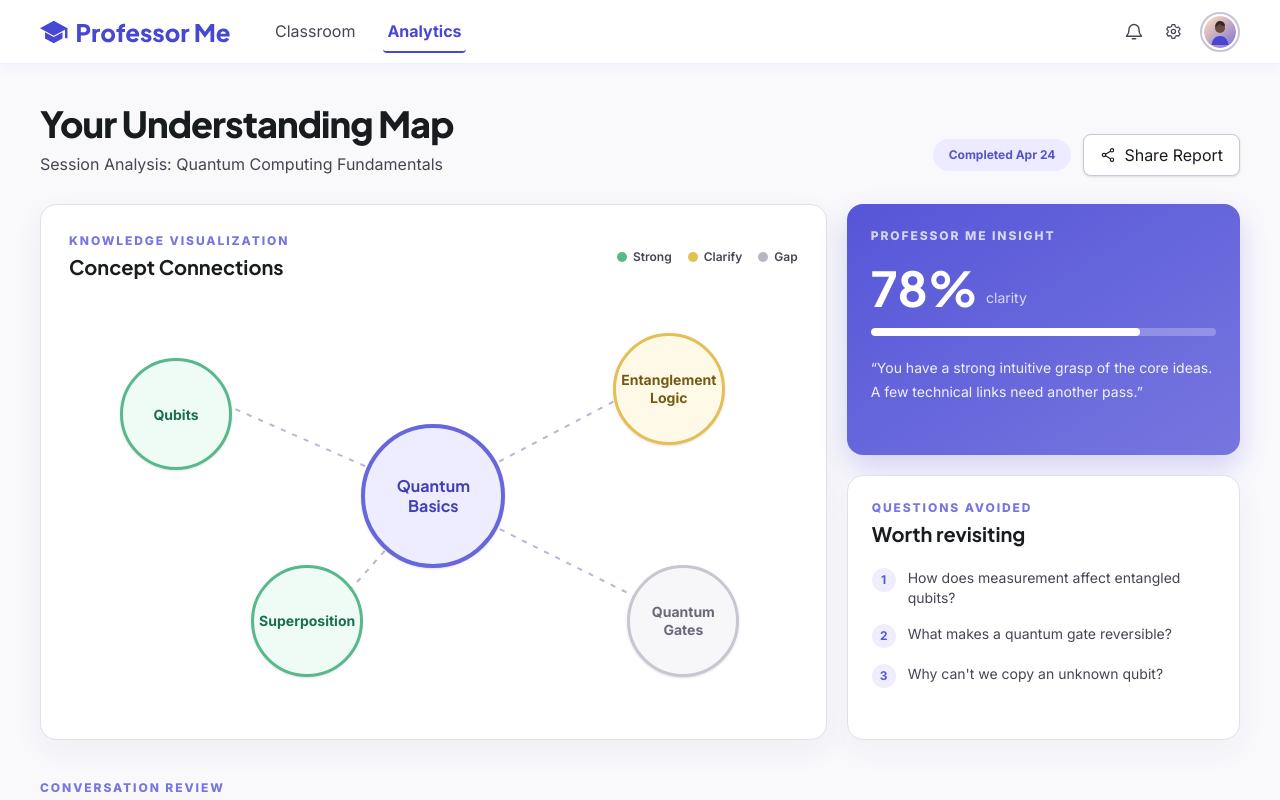
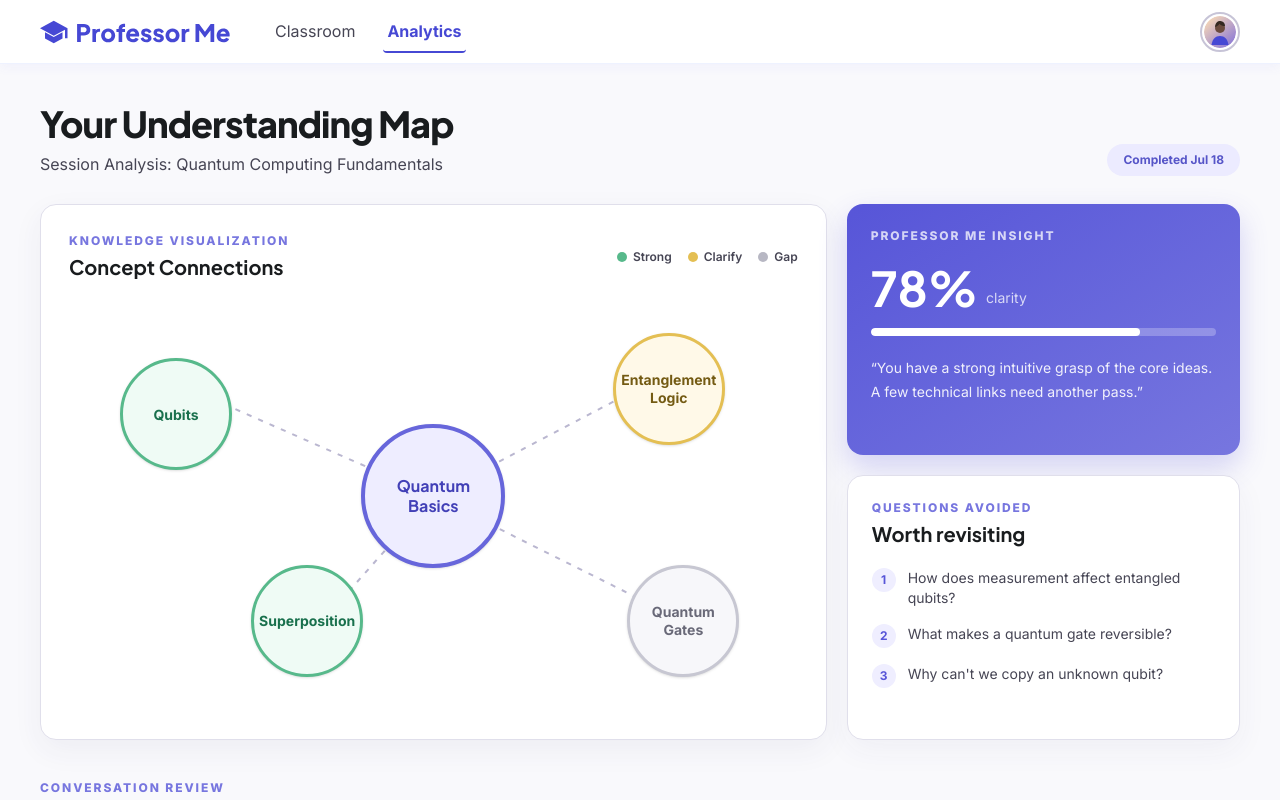
Before and after one commit to HD-Brody/Hackthe6ix2026, a Next.js app: page /session/demo/report in a window 1280 px wide. Shown: the top 800 px of the page. Built offline with nearby package versions, Linux system fonts and the light colour scheme.

Commit message:
C1. update

```diff
--- a/src/app/session/[id]/report/page.tsx
+++ b/src/app/session/[id]/report/page.tsx
@@ -31,10 +31,6 @@ const moments = [
   { time: "14:06", label: "QUANTUM GATES", color: "border-l-[#b7b7c3]", text: report.vaguest_moments[2].quote },
 ];
 
-function ShareIcon() {
-  return <svg aria-hidden="true" viewBox="0 0 24 24" fill="none" className="size-4"><circle cx="18" cy="5" r="2.5" stroke="currentColor" strokeWidth="1.7"/><circle cx="6" cy="12" r="2.5" stroke="currentColor" strokeWidth="1.7"/><circle cx="18" cy="19" r="2.5" stroke="currentColor" strokeWidth="1.7"/><path d="m8.3 10.9 7.4-4.5M8.3 13.1l7.4 4.5" stroke="currentColor" strokeWidth="1.7"/></svg>;
-}
-
 export default async function ReportPage({
   params,
   searchParams,
@@ -45,6 +41,11 @@ export default async function ReportPage({
   const { id } = await params;
   const { student } = await searchParams;
   const selectedStudent = student === "elena" ? "elena" : "sam";
+  const completedDate = new Intl.DateTimeFormat("en-US", {
+    month: "short",
+    day: "numeric",
+    timeZone: "America/Toronto",
+  }).format(new Date());
 
   return (
     <div className="flex min-h-screen flex-col bg-[#f9f9fc] text-[var(--text-primary)]">
@@ -56,10 +57,7 @@ export default async function ReportPage({
             <p className="mt-2 text-sm text-[var(--text-secondary)] sm:text-base">Session Analysis: {report.topic}</p>
           </div>
           <div className="flex flex-wrap items-center gap-3">
-            <span className="rounded-full bg-[#ecebff] px-4 py-2 text-xs font-bold text-[#5655c8]">Completed Apr 24</span>
-            <button type="button" className="inline-flex items-center gap-2 rounded-lg border border-[#c9c7d8] bg-white px-4 py-2 text-sm font-bold shadow-sm transition hover:border-[#7776df] focus-visible:outline-none focus-visible:ring-2 focus-visible:ring-[var(--brand)]">
-              <ShareIcon /> Share Report
-            </button>
+            <span className="rounded-full bg-[#ecebff] px-4 py-2 text-xs font-bold text-[#5655c8]">Completed {completedDate}</span>
           </div>
         </section>
 
--- a/src/components/SiteHeader.tsx
+++ b/src/components/SiteHeader.tsx
@@ -1,13 +1,5 @@
 import Image from "next/image";
 import Link from "next/link";
-
-function BellIcon() {
-  return <svg aria-hidden="true" viewBox="0 0 24 24" fill="none" className="size-5"><path d="M18 9a6 6 0 0 0-12 0c0 7-3 7-3 8h18c0-1-3-1-3-8Z" stroke="currentColor" strokeWidth="1.7" strokeLinecap="round" strokeLinejoin="round"/><path d="M10 20h4" stroke="currentColor" strokeWidth="1.7" strokeLinecap="round"/></svg>;
-}
-
-function GearIcon() {
-  return <svg aria-hidden="true" viewBox="0 0 24 24" fill="none" className="size-5"><path d="M9.6 3.2 9 5.4a7.4 7.4 0 0 0-1.7 1L5 5.8 3.3 8.7 5 10.3a7 7 0 0 0 0 2L3.3 14 5 17l2.3-.7a7.4 7.4 0 0 0 1.7 1l.6 2.3h3.4l.6-2.3a7.4 7.4 0 0 0 1.7-1l2.3.7 1.7-3-1.7-1.6a7 7 0 0 0 0-2l1.7-1.6L17.6 6l-2.3.7a7.4 7.4 0 0 0-1.7-1L13 3.2H9.6Z" stroke="currentColor" strokeWidth="1.5" strokeLinejoin="round"/><circle cx="11.3" cy="11.4" r="2.5" stroke="currentColor" strokeWidth="1.5"/></svg>;
-}
 
 function ProfileAvatar() {
   return (
@@ -75,11 +67,7 @@ export function SiteHeader({ activeItem, sessionId, student = "sam" }: SiteHeade
           </nav>
         </div>
 
-        <div className="flex items-center gap-1 text-[var(--text-secondary)]">
-          <button type="button" aria-label="Notifications" className="rounded-full p-2 transition hover:bg-indigo-50 hover:text-[var(--brand)] focus-visible:outline-none focus-visible:ring-2 focus-visible:ring-[var(--brand)]"><BellIcon /></button>
-          <button type="button" aria-label="Settings" className="hidden rounded-full p-2 transition hover:bg-indigo-50 hover:text-[var(--brand)] focus-visible:outline-none focus-visible:ring-2 focus-visible:ring-[var(--brand)] sm:block"><GearIcon /></button>
-          <button type="button" aria-label="User profile" className="ml-1 rounded-full border-2 border-[#c7c4d7] p-0.5 focus-visible:outline-none focus-visible:ring-2 focus-visible:ring-[var(--brand)]"><ProfileAvatar /></button>
-        </div>
+        <button type="button" aria-label="User profile" className="rounded-full border-2 border-[#c7c4d7] p-0.5 focus-visible:outline-none focus-visible:ring-2 focus-visible:ring-[var(--brand)]"><ProfileAvatar /></button>
       </div>
     </header>
   );
```
